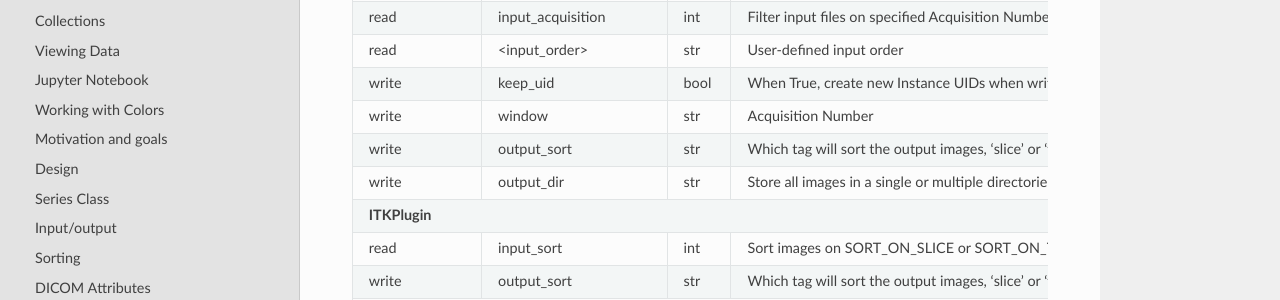
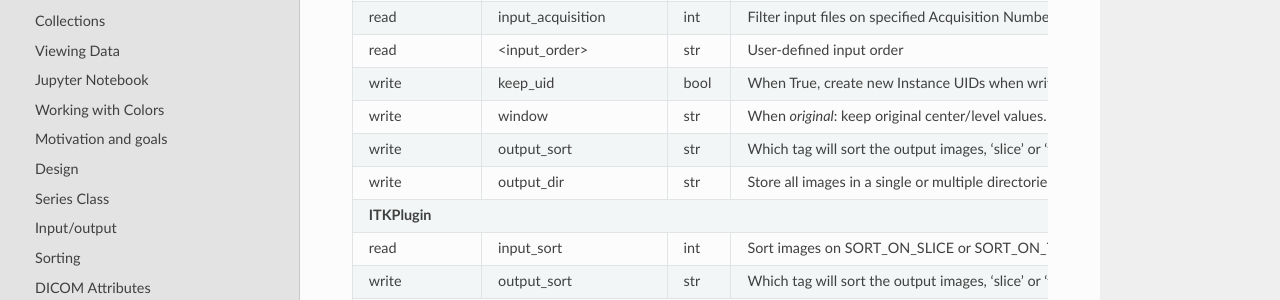
Before and after one commit to erling6232/imagedata, a Sphinx documentation site: the page built from docs/Options.rst, in a window 1280 px wide and 900 px high, scrolled down 633 px. Shown: the part 247-547 px from the top of the window. Built offline with Sphinx 7.4.7 and the Read the Docs theme 2.0.0, drawn with Linux system fonts in a browser that asks for light colours.

Commit message:
Updated.

```diff
--- a/docs/Options.rst
+++ b/docs/Options.rst
@@ -76,7 +76,12 @@ The following plugin options are known at the time of writing:
 |                         |                         |     |Instance UIDs when     |
 |                         |                         |     |writing                |
 +-------------------------+-------------------------+-----+-----------------------+
-|write                    |window                   |str  |Acquisition Number     |
+|write                    |window                   |str  |When `original`:       |
+|                         |                         |     |keep original          |
+|                         |                         |     |center/level values.   |
+|                         |                         |     |Otherwise, calculate   |
+|                         |                         |     |window center/level    |
+|                         |                         |     |from present data.     |
 +-------------------------+-------------------------+-----+-----------------------+
 |write                    |output_sort              |str  |Which tag will sort    |
 |                         |                         |     |the output images,     |
```
